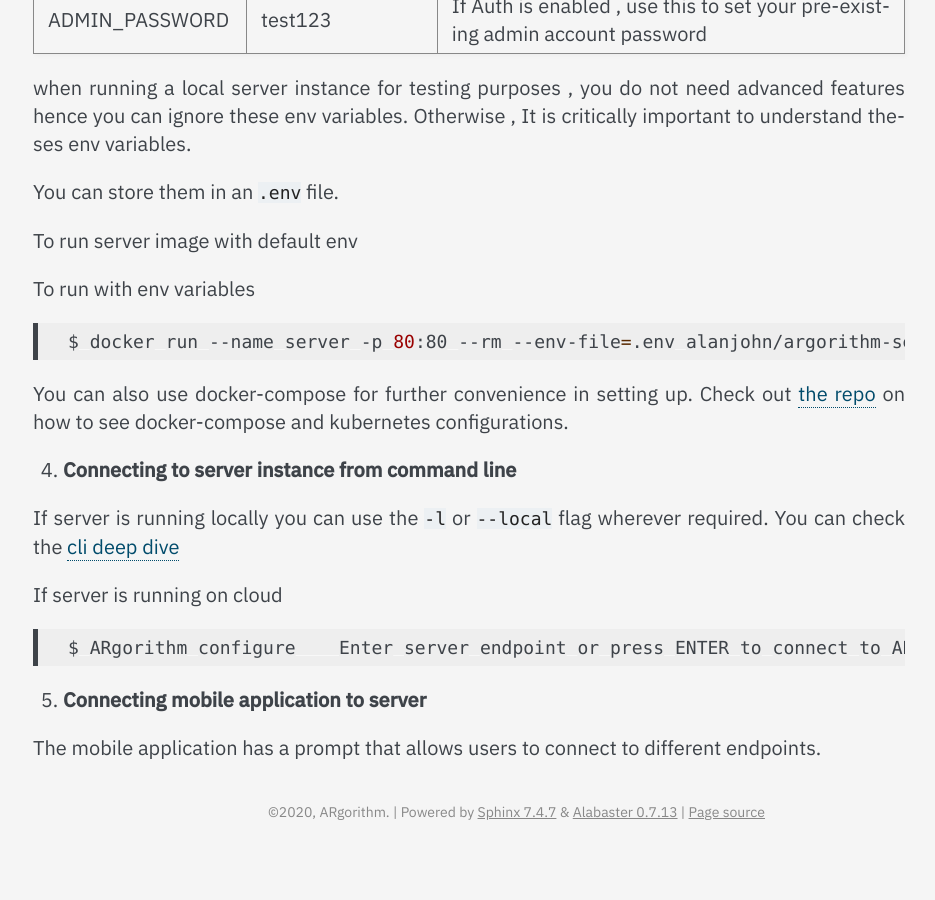
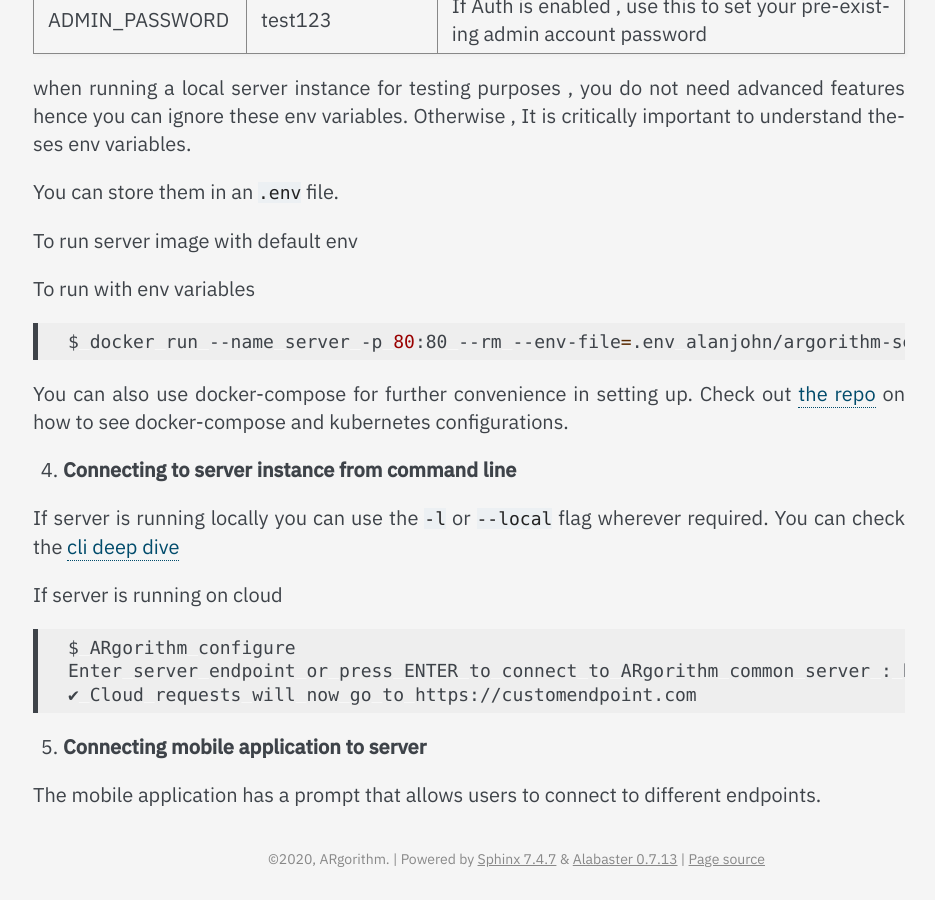
Before and after one commit to ARgorithm/toolkit, a Sphinx documentation site: the page built from docs/source/server.rst, in a window 1280 px wide and 900 px high, scrolled down 1801 px. Shown: the whole window, without its empty margins (345-1280 px from the left). Built offline with Sphinx 7.4.7, drawn with Linux system fonts in a browser that asks for light colours; before the commit the page ends 2654 px from its top, so only the background shows below that.

Commit message:
rendering bug

```diff
--- a/docs/source/server.rst
+++ b/docs/source/server.rst
@@ -114,7 +114,9 @@
 
 .. code:: bash
 
-    $ ARgorithm configure    Enter server endpoint or press ENTER to connect to ARgorithm common server : https://customendpoint.com    ✔ Cloud requests will now go to https://customendpoint.com``
+    $ ARgorithm configure
+    Enter server endpoint or press ENTER to connect to ARgorithm common server : https://customendpoint.com
+    ✔ Cloud requests will now go to https://customendpoint.com
 
 5. **Connecting mobile application to server**
 
```
